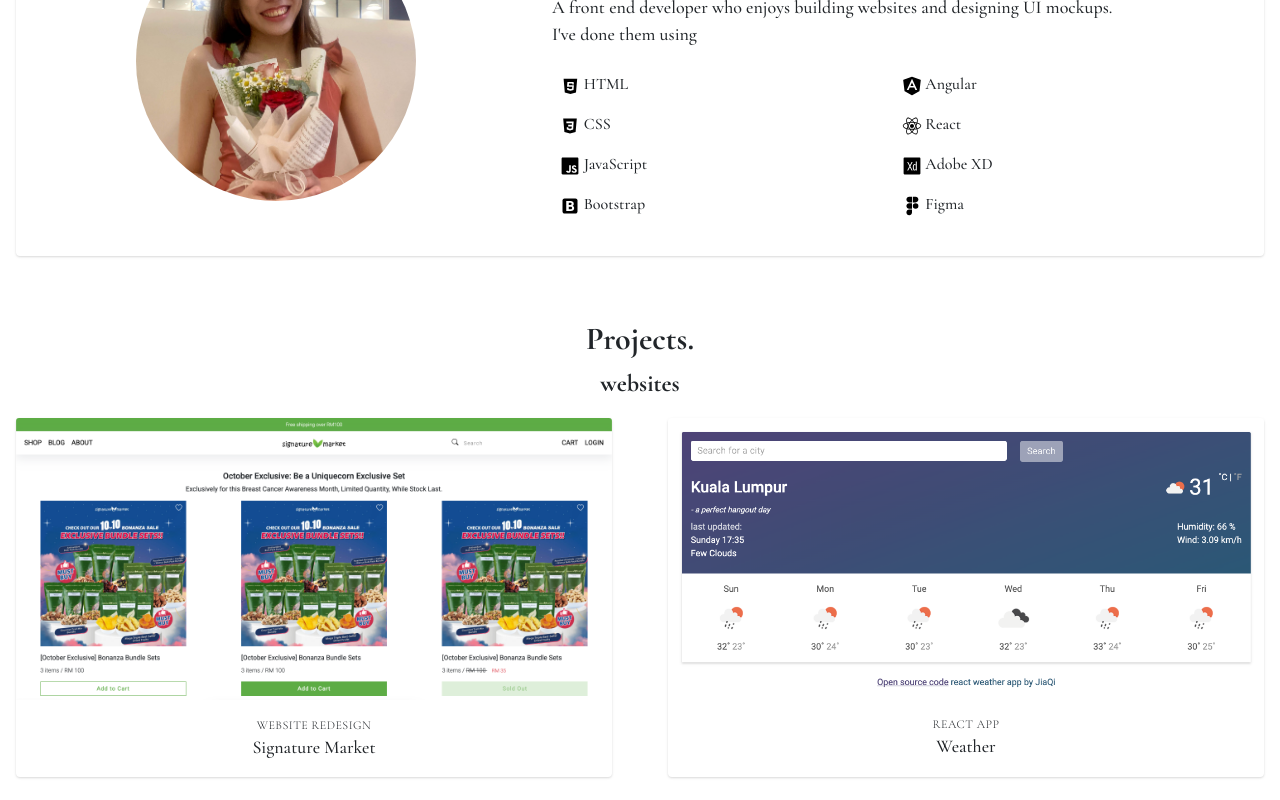
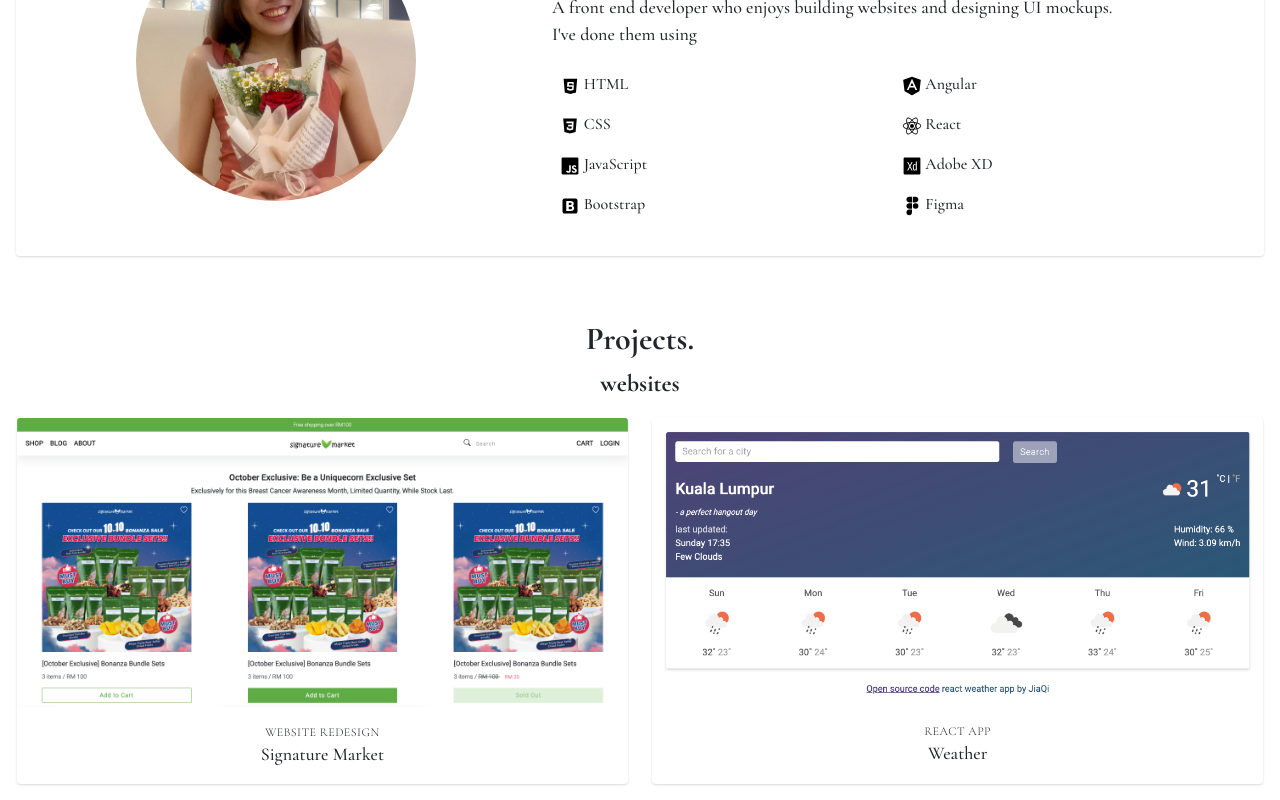
Before and after one commit to jxaqi/qi-portfolio, a React (Create React App) app: page / in a window 1280 px wide. Shown: the part 214-1014 px from the top of the page. Built offline with nearby package versions, Linux system fonts and the light colour scheme.

Commit message:
modify css

```diff
--- a/src/About.css
+++ b/src/About.css
@@ -1,5 +1,8 @@
+.aboutMe {
+  margin: 0 1rem 0 1rem;
+}
+
 .card {
-  margin: 0 1rem 0 1rem;
   /* box-shadow: rgba(0, 0, 0, 0.15) 0px 3px 3px 0px; */
   box-shadow: rgba(0, 0, 0, 0.1) 0px 1px 3px 0px,
     rgba(0, 0, 0, 0.06) 0px 1px 2px 0px;
--- a/src/About.js
+++ b/src/About.js
@@ -14,6 +14,7 @@
 
 function About() {
     return (
+        <div className="aboutMe">
             <div className="card mt-3">
                 <div className="row g-0">
                     <div className="col-md-5 text-center align-self-center">
@@ -50,6 +51,7 @@
                     </div>
                 </div>
             </div>
+        </div>
     );
 }
 
--- a/src/App.css
+++ b/src/App.css
@@ -1,3 +1,7 @@
+.flower {
+  margin-left: 1rem;
+}
+
 .icon {
   color: #3a3a3a !important;
 }
--- a/src/App.js
+++ b/src/App.js
@@ -12,7 +12,7 @@
     <div className="App">
       <nav className="navbar navbar-light bg-white shadow-sm">
         <div className="container-fluid">
-          <a className="nav-link disabled" href="#"><img src={flower} alt="flower" width="32" height="32"></img></a>
+          <img className="flower" src={flower} alt="flower" width="32" height="32"></img>
           <a className="nav-link icon linkedin" href="https://www.linkedin.com/in/jiaqifoo/" target="_blank" rel="noreferrer"><FaLinkedin size={32} /></a>
           <a className="nav-link icon" href="https://github.com/jxaqi" target="_blank" rel="noreferrer"><FaGithub size={32} /></a>
         </div>
--- a/src/Project.css
+++ b/src/Project.css
@@ -9,6 +9,10 @@
 
 .heading1 {
   margin-top: 4rem;
+}
+
+.project {
+  margin: 0 0.3rem 0 0.3rem !important;
 }
 
 .card-caption {
--- a/src/Project.js
+++ b/src/Project.js
@@ -12,7 +12,7 @@
                 <h2 className="heading1">Projects.</h2>
                 <p>websites</p>
             </div>
-            <div className="row">
+            <div className="row project">
                 <div className="col-md-6 mb-3">
                     <div className="card h-100 text-center">
                         <img src={sigmarket} className="card-img-top" alt=""></img>
--- a/src/index.css
+++ b/src/index.css
@@ -1,3 +1,4 @@
 * {
   font-family: 'Cormorant Garamond', serif;
+  max-width: 100%;
 }
```
Lines whose indentation alone changed are shown as unchanged.
